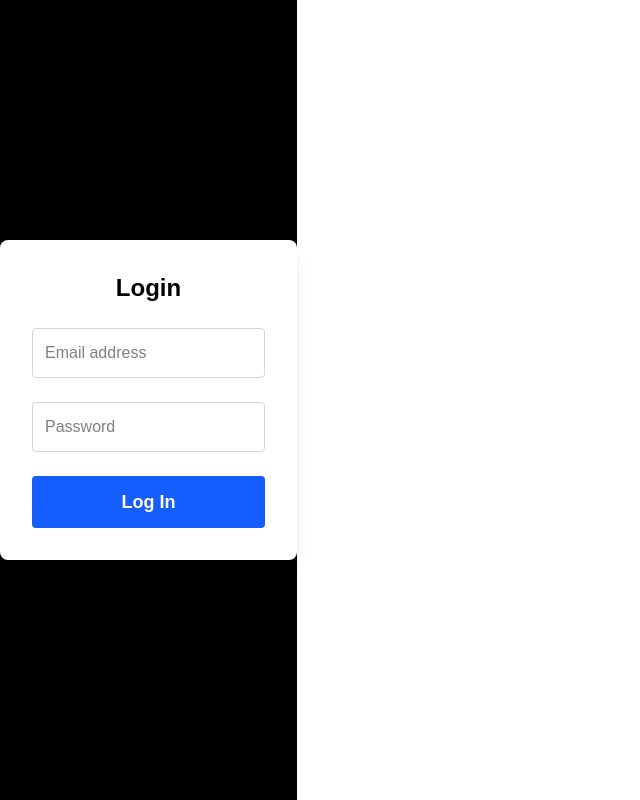
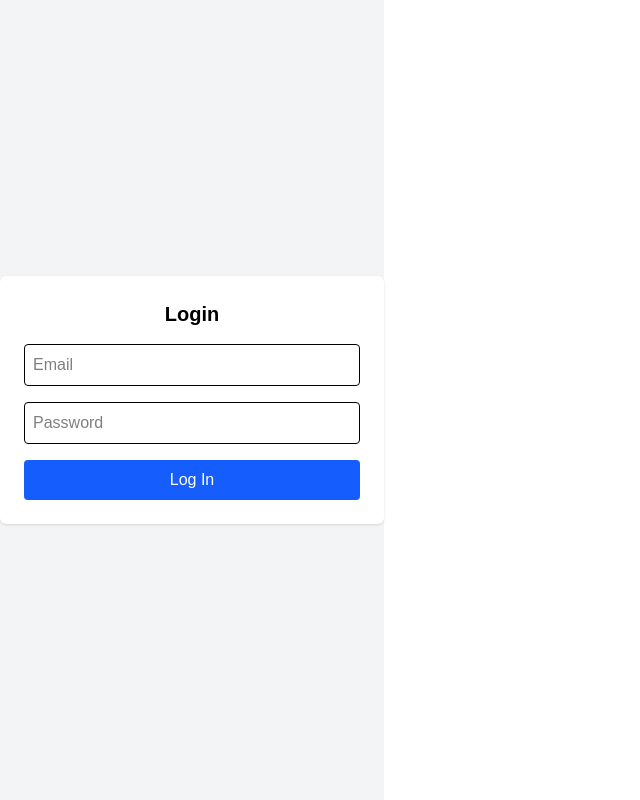
Before and after one commit to RenaldoLouis/commsult_demo, a Next.js app: page /login in a window 1280 px wide. Shown: the whole page, without its empty margins (0-640 px from the left). Built offline with nearby package versions, Linux system fonts and the light colour scheme.

Commit message:
imporve login page

```diff
--- a/src/app/components/LoginForm.js
+++ b/src/app/components/LoginForm.js
@@ -1,76 +1,67 @@
-"use client"
+"use client";
 import { signIn } from "next-auth/react";
 import { useRouter } from 'next/navigation';
 import { useState } from 'react';
 
 const LoginForm = () => {
     const router = useRouter();
-
     const [email, setEmail] = useState("");
     const [password, setPassword] = useState("");
     const [error, setError] = useState("");
 
-    const handleEmailChange = e => setEmail(e.target.value);
-    const handlePasswordChange = e => setPassword(e.target.value);
-    const clearInputs = () => {
+    const handleSubmit = async (e) => {
+        e.preventDefault();
+        const res = await signIn("credentials", {
+            email,
+            password,
+            redirect: false,
+        });
+
+        if (res?.error) {
+            setError(JSON.parse(res.error).message);
+        } else {
             setEmail("");
             setPassword("");
             setError("");
-    }
-    const handleSubmit = async (e) => {
-        e.preventDefault();
-        signIn("credentials", {
-            email,
-            password,
-            redirect: false
-        })
-            .then(res => {
-                if (res.error) {
-                    setError(JSON.parse(res.error).message);
-                }
-                else {
-                    clearInputs();
             router.push("/");
         }
-            })
-            .catch(e => console.error(e))
-    }
+    };
 
     return (
+        <div className="min-h-screen flex items-center justify-center bg-gray-100">
             <form
                 onSubmit={handleSubmit}
-            className="flex flex-col space-y-6 w-full max-w-md bg-white p-8 rounded-lg shadow-lg"
+                className="bg-white p-6 rounded-md shadow w-full max-w-sm space-y-4"
             >
-            <h1 className="text-2xl font-bold text-center text-black">Login</h1>
+                <h1 className="text-black text-xl font-semibold text-center">Login</h1>
 
                 <input
                     type="text"
                     value={email}
-                onChange={handleEmailChange}
-                placeholder="Email address"
-                className="text-black p-3 border border-gray-300 rounded focus:outline-none focus:ring-2 focus:ring-blue-400"
+                    onChange={(e) => setEmail(e.target.value)}
+                    placeholder="Email"
+                    className="w-full p-2 border rounded text-black"
                 />
 
                 <input
                     type="password"
                     value={password}
-                onChange={handlePasswordChange}
+                    onChange={(e) => setPassword(e.target.value)}
                     placeholder="Password"
-                className="text-black p-3 border border-gray-300 rounded focus:outline-none focus:ring-2 focus:ring-blue-400"
+                    className="w-full p-2 border rounded text-black"
                 />
+
+                {error && <p className="text-red-500 text-sm text-center">{error}</p>}
 
                 <button
                     type="submit"
-                className="bg-blue-600 text-white py-3 rounded hover:bg-blue-700 transition-colors text-lg font-semibold"
+                    className="w-full bg-blue-600 text-white py-2 rounded hover:bg-blue-700"
                 >
                     Log In
                 </button>
-
-            {error && (
-                <p className="text-red-600 font-medium text-center">{error}</p>
-            )}
             </form>
-    )
-}
+        </div>
+    );
+};
 
 export default LoginForm;
```
Lines whose indentation alone changed are shown as unchanged.
